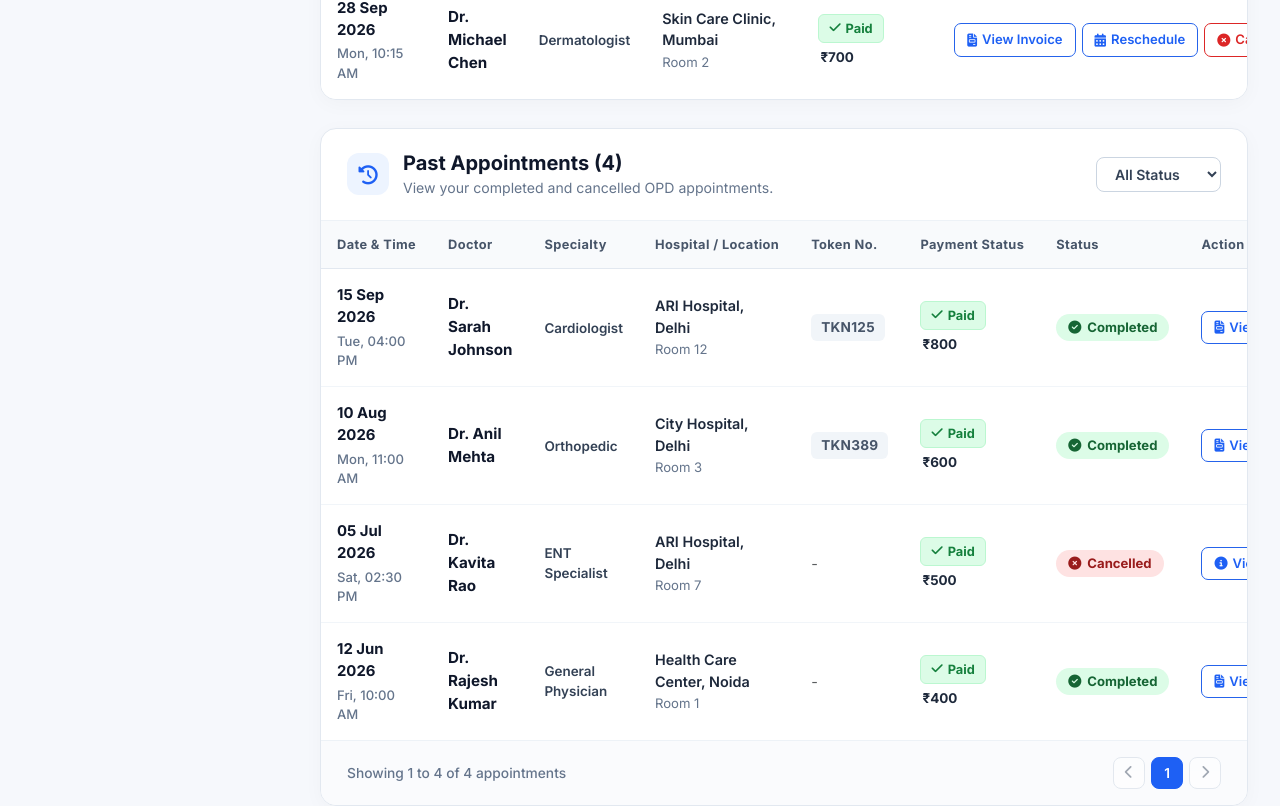
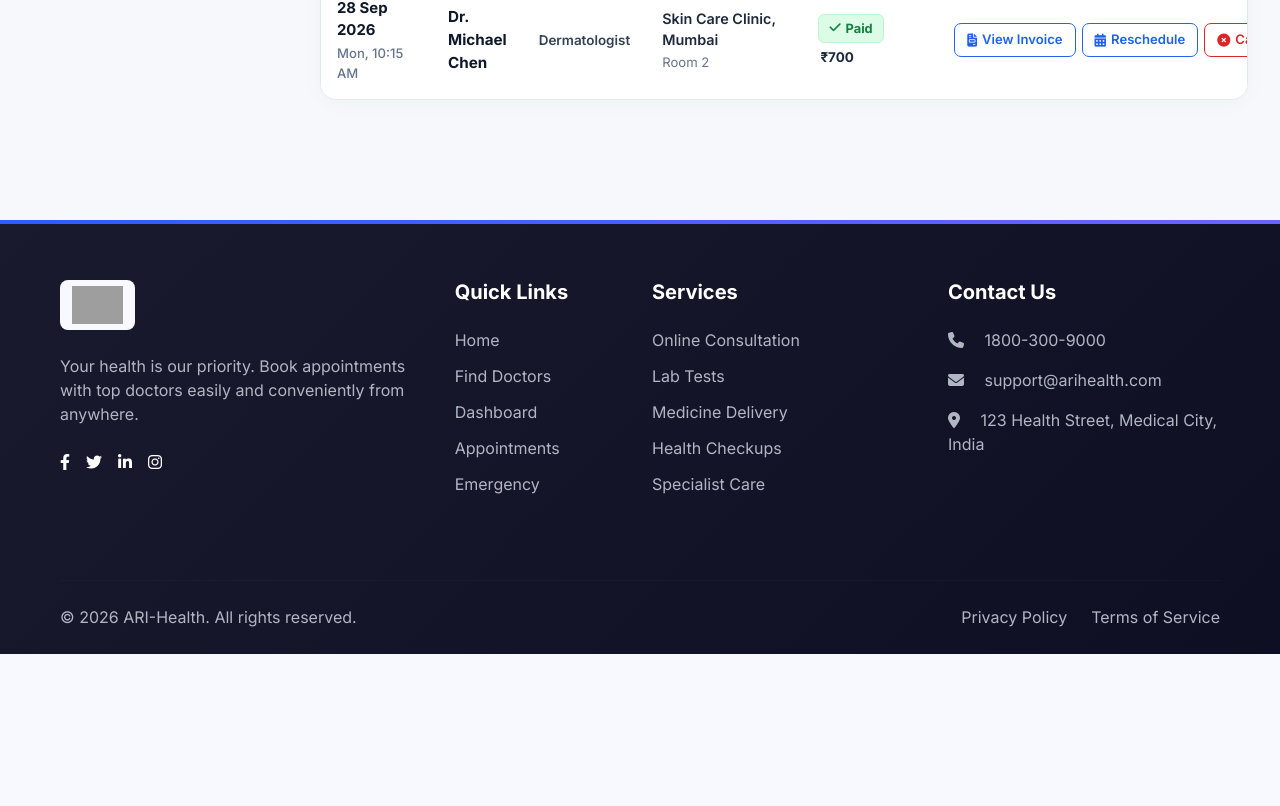
Before and after one commit to VinayVastrakar/hmis_portal, a React (Vite) app: page /appointments in a window 1280 px wide. Shown: the part 500-1306 px from the top of the page. After the commit the page ends 1154 px from the top, so only its background shows below. Built offline with nearby package versions, Linux system fonts and the light colour scheme; grey boxes are pictures that could not be loaded.

Commit message:
my appointment changes

```diff
--- a/src/pages/MyAppointments.jsx
+++ b/src/pages/MyAppointments.jsx
@@ -480,7 +480,8 @@ export default function MyAppointments() {
                   )}
 
                   {/* Section 2: Past Appointments (Token No. preserved, Status dropdown filter & pagination) */}
-                  <div className="appointments-section-card">
+                  {activeSubTab !== 'upcoming' && (
+                    <div className="appointments-section-card">
                       <div className="section-card-header">
                         <div className="section-header-info">
                           <div className="section-icon-badge">
@@ -637,6 +638,7 @@ export default function MyAppointments() {
                         </div>
                       </div>
                     </div>
+                  )}
                 </>
               )}
 
```
Also changed, not shown: 2 other files (tests, documents, lock files or other folders).
